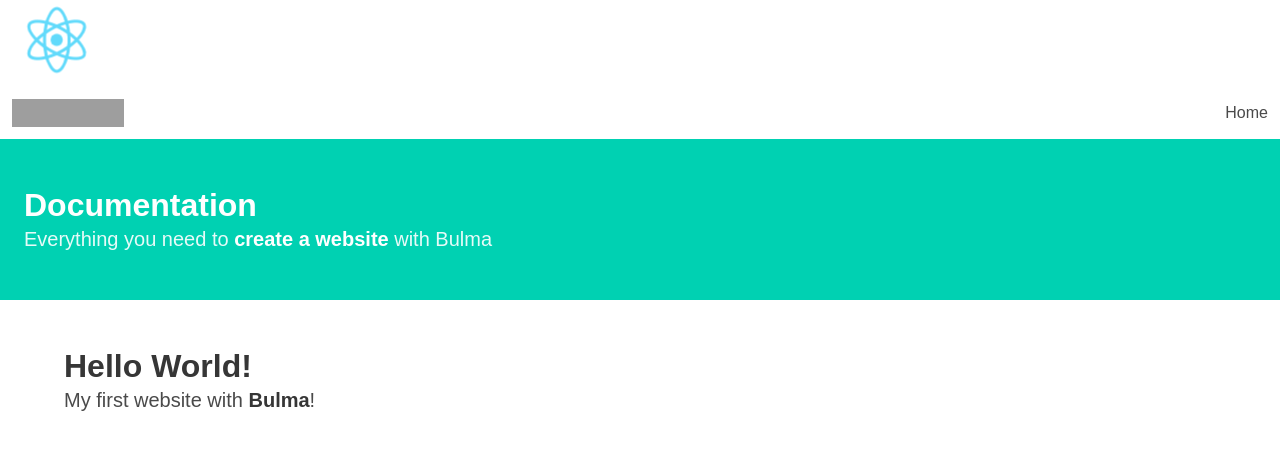
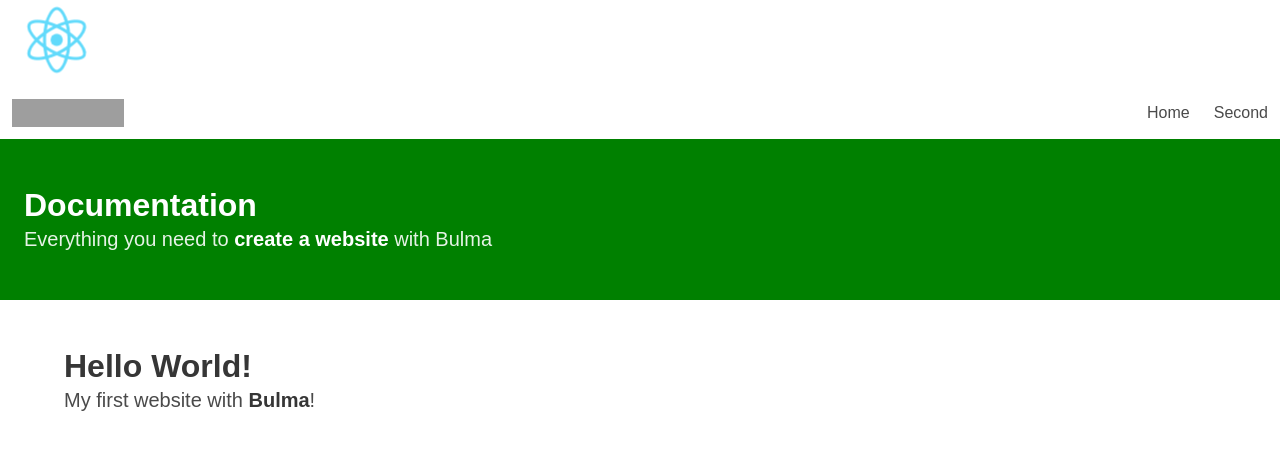
Before and after one commit to psgivens/PersonalTracker, a React (Create React App) app in the folder webapp/: page /second in a window 1280 px wide. Shown: the top 450 px of the page. Built offline with nearby package versions, Linux system fonts and the light colour scheme; grey boxes are pictures that could not be loaded.

Commit message:
Added a second page to the routes.

```diff
--- a/webapp/src/App.tsx
+++ b/webapp/src/App.tsx
@@ -6,6 +6,8 @@ import { BrowserRouter as Router, Route, Switch   } from "react-router-dom"
 import logo from './logo.svg'
 
 import Welcome from './components/Welcome'
+
+import Second from './components/Second'
 
 import MainMenu from './app/MainMenu'
 
@@ -40,7 +42,9 @@ const App: React.SFC<BasicProps> = () =>
             <Route path="/ListDemo" component={ ListDemo } />
             <Route path="/PomodoroDemo" component={ PomodoroDemo } />
             <Route path="/ThirdDemo" component={ ThirdDemo } />*/}
+            <Route path="/second" component={ Second } />
             <Route path="/" component={ Welcome } />
+
           </Switch>
         </>
     </Router>)
--- a/webapp/src/app/MainMenu.tsx
+++ b/webapp/src/app/MainMenu.tsx
@@ -20,6 +20,7 @@ const MainMenu: React.SFC<BasicProps> = () =>
         <div className="navbar-menu" id="my-important-menu">
         <div className="navbar-end">
             <Link className="navbar-item" to="/">Home</Link>
+            <Link className="navbar-item" to="/second">Second</Link>
             {/* <Link className="navbar-item" to="/CounterDemo">Counter Demo</Link>
             <Link className="navbar-item" to="/ListDemo">List Demo</Link>
             <Link className="navbar-item" to="/PomodoroDemo">Pomodoro Demo</Link>
--- /dev/null
+++ b/webapp/src/components/Second.tsx
@@ -0,0 +1,35 @@
+
+import * as React from 'react';
+
+
+type BasicProps = {} & {}
+
+const SecondStyle = {
+  backgroundColor: "green"
+}
+
+const Second: React.SFC<BasicProps> = ( ) =>
+  (<div className="container-fluid" >
+    <section className="hero is-primary">
+      <div className="hero-body" style={SecondStyle}>
+        <p className="title" style={SecondStyle}>
+          Documentation
+        </p>
+        <p className="subtitle">
+          Everything you need to <strong>create a website</strong> with Bulma
+        </p>
+      </div>
+    </section>
+    <section className="section">
+      <div className="container">
+        <h1 className="title">
+            Hello World!
+        </h1>
+        <p className="subtitle">
+            My first website with <strong>Bulma</strong>!
+        </p>
+      </div>
+    </section>
+  </div>)
+
+export default Second
```
